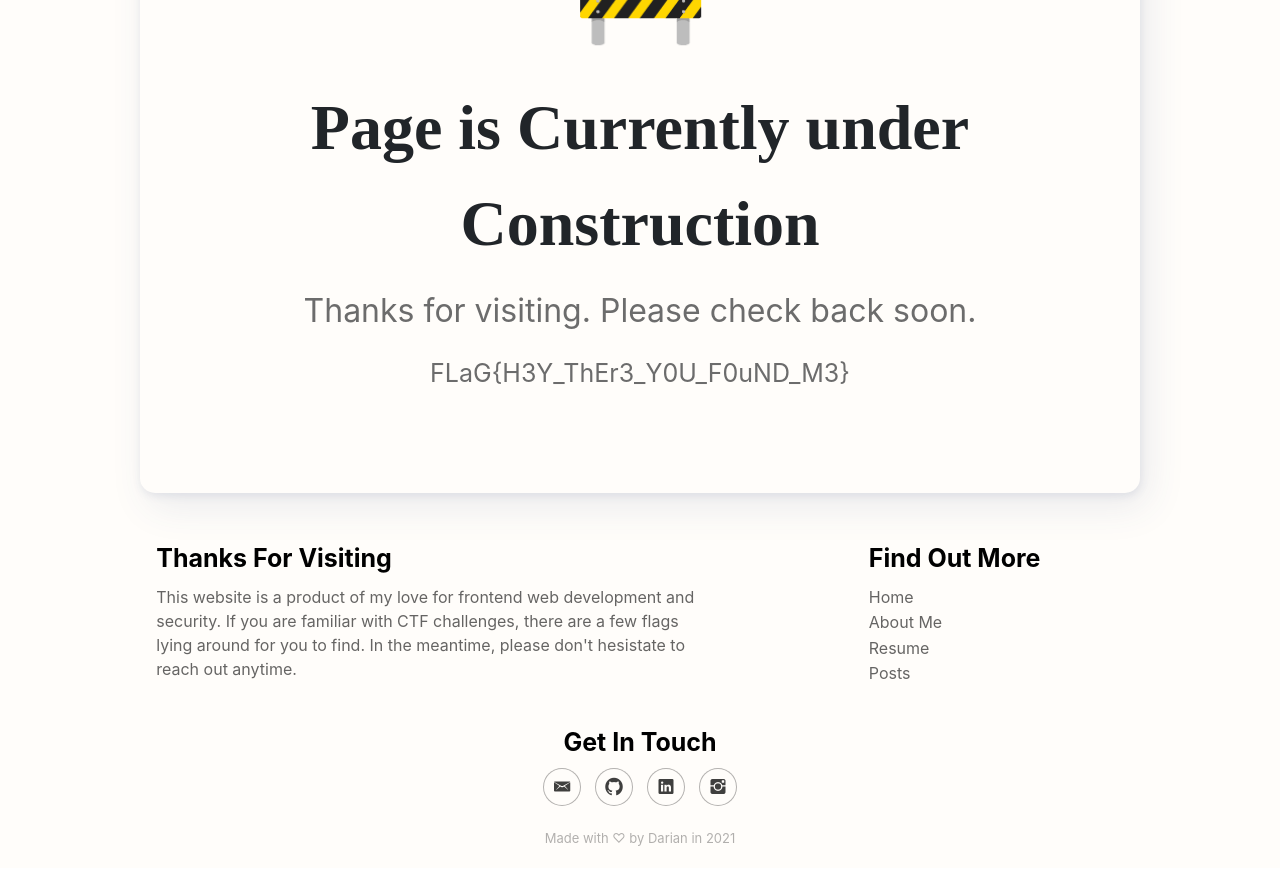
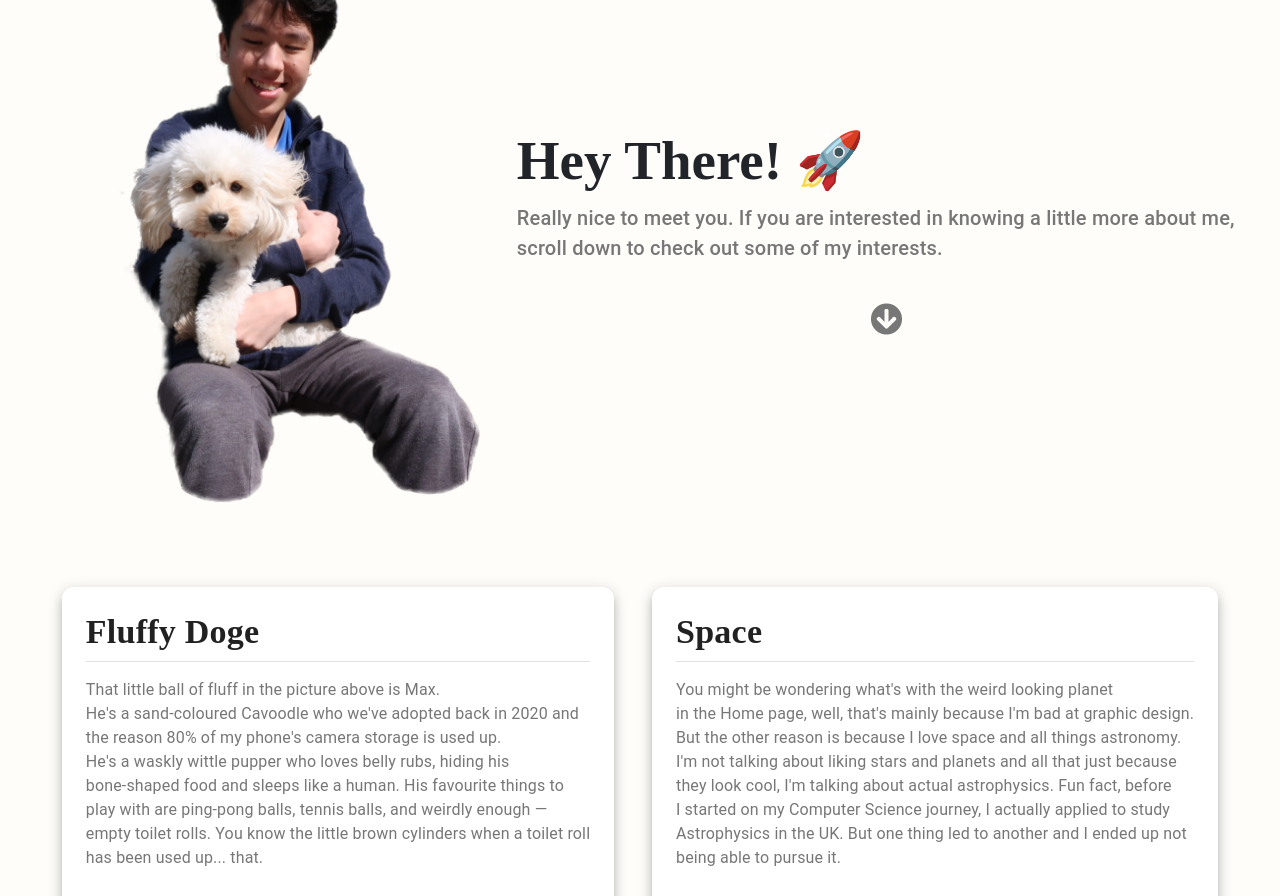
Before and after one commit to Darianlmj/Web-Portfolio, a React (Create React App) app: page /about in a window 1280 px wide. Shown: the part 240-1136 px from the top of the page. Before the commit the page ends 1108 px from the top, so only its background shows below. Built offline with nearby package versions, Linux system fonts and the light colour scheme; a web font is replaced by a local one.

Commit message:
Feature: added About Me page

```diff
--- a/src/App.js
+++ b/src/App.js
@@ -24,7 +24,7 @@ function App() {
       <NavBar toggle={toggle} />
       <Switch>
         <Route path='/' component={Home} exact/>
-        <Route path='/about' component={UnderConstruction} exact/>
+        <Route path='/about' component={About} exact/>
         <Route path='/resume' component={Resume} exact/>
         <Route path='/posts' component={UnderConstruction} exact/>
         <Route component={PageNotFound} />
--- a/src/pages/About/About.js
+++ b/src/pages/About/About.js
@@ -1,5 +1,8 @@
+import { Container, Card, Typography, Divider } from "@mui/material";
+import Emoji from "../../components/Emoji/Emoji";
 import React, { useEffect } from "react";
-import { AboutContainer, AboutImage, AboutTitle, AboutExcerpt } from './AboutElements'
+import { HashLink as Link } from 'react-router-hash-link';
+import { AboutHeader, AboutTitle, AboutBody } from './AboutElements'
 import './index.css'
 
 import ProfilePic from "../../images/ProfilePic.png"
@@ -9,26 +12,102 @@ const About = () => {
         document.title = "About Me | Darianlmj";
     }, []);
 
+    const emojiStyle = {
+
+    }
+
     return (
-        <>
-            <AboutContainer>
-                <AboutImage>
-                    <div className="shape shape1"></div>
-                    <div className="shape shape2"></div>
-                    <div className="shape shape3"></div>
-                </AboutImage>
-                    <div className="AboutInfo">
+        <div style={{backgroundColor: '#fffdfa'}}>
+            <Container maxWidth="xl" sx={{paddingTop: 10, paddingBottom: 10}}>
+                <AboutHeader>
+                    <img className="profileImage" src={ProfilePic} alt="Hey! It's Me"></img>
+                    <div style={{display: 'flex', flexDirection: 'column', alignContent: 'center', justifyContent: 'center'}}>
                         <AboutTitle>
-                            About Me
+                            Hey There! <Emoji style={emojiStyle} symbol="🚀"/>
                         </AboutTitle>
-                        <AboutExcerpt>
-                            I'm a second year Computer Science student at the University of New South Wales.
-                        </AboutExcerpt>
+                        <Typography sx={{fontWeight: 500, fontSize: 20, color: '#777777', paddingBottom: 5}}>
+                            Really nice to meet you. If you are interested in knowing a little more about me, scroll down to
+                            check out some of my interests. <br/>
+                        </Typography>
+                        <div className='backToTop'>
+                            <Link style={{color: '#777777'}} to='#about'>
+                                <i class="fas fa-arrow-circle-down fa-2x"></i>
+                            </Link>
+                        </div>
                     </div>
-            </AboutContainer>
-            <img className="profileImage" src={ProfilePic} alt="Image"></img>
-
-        </>
+                </AboutHeader>
+                <AboutBody>
+                    <Card sx={{minWidth: 275, padding: 3, borderRadius: 3}} raised="true">
+                        <Typography id="about" variant='h4' sx={{fontFamily: 'lyon-display-web', fontWeight: 800, paddingBottom: 1}}>Fluffy Doge</Typography>
+                        <Divider sx={{marginBottom: 2}} />
+                        <Typography variant='body1' sx={{color: '#777777'}}>
+                            That little ball of fluff in the picture above is Max. <br/>
+                            He's a sand-coloured Cavoodle who we've adopted back in 2020 and <br/>
+                            the reason 80% of my phone's camera storage is used up. <br/>
+                            He's a waskly wittle pupper who loves belly rubs, hiding his <br/>
+                            bone-shaped food and sleeps like a human. His favourite things to <br/>
+                            play with are ping-pong balls, tennis balls, and weirdly enough &#8212; <br/>
+                            empty toilet rolls. You know the little  brown cylinders when a toilet roll <br/>
+                            has been used up... that. <br/>
+                            <br/>
+                            If you would like to follow Max's adventures, check out his
+                            <a href="https://www.instagram.com/maxisacavoodle/"> Instagram</a>. <br/>
+                        </Typography>
+                    </Card>
+                    <Card sx={{minWidth: 275, padding: 3, borderRadius: 3}} raised="true">
+                        <Typography variant='h4' sx={{fontFamily: 'lyon-display-web', fontWeight: 800, paddingBottom: 1}}>Space</Typography>
+                        <Divider sx={{marginBottom: 2}} />
+                        <Typography variant='body1' sx={{color: '#777777'}}>
+                            You might be wondering what's with the weird looking planet <br/>
+                            in the Home page, well, that's mainly because I'm bad at graphic design. <br/>
+                            But the other reason is because I love space and all things astronomy. <br/>
+                            I'm not talking about liking stars and planets and all that just because <br/>
+                            they look cool, I'm talking about actual astrophysics. Fun fact, before <br/>
+                            I started on my Computer Science journey, I actually applied to study <br/>
+                            Astrophysics in the UK. But one thing led to  another and I ended up not<br/>
+                            being able to pursue it. <br/>
+                            <br/>
+                            Now I just resign myself to watching old Richard Feynman lectures on <br/>
+                            Youtube and reading about dark matter and quasars in books.
+                        </Typography>
+                    </Card>
+                </AboutBody>
+                <AboutBody>
+                    <Card sx={{minWidth: 275, padding: 3, borderRadius: 3}} raised="true">
+                        <Typography variant='h4' sx={{fontFamily: 'lyon-display-web', fontWeight: 800, paddingBottom: 1}}>TV Shows</Typography>
+                        <Divider sx={{marginBottom: 2}} />
+                        <Typography variant='body1' sx={{color: '#777777'}}>
+                            Anyone who knows me knows that I love watching US sitcoms. <br/>
+                            Name any show, I will bet you I have
+                            watched it. From Modern Family, <br/>
+                            Two and a Half Men, 2 Broke Girls, Brooklyn Nine-Nine; to lesser <br/>
+                            known ones like 8 Simple Rules and Everybody Hates Chris just to <br/>
+                            name a few. I have watched them all to a point where I can actually <br/>
+                            recite lines from any given episode. <br/>
+                            <br/>
+                            Controversial Opinion: <br/>
+                            How I Met Your Mother &#62; Friends
+                        </Typography>
+                    </Card>
+                    <Card sx={{minWidth: 275, padding: 3, borderRadius: 3}} raised="true">
+                        <Typography variant='h4' sx={{fontFamily: 'lyon-display-web', fontWeight: 800, paddingBottom: 1}}>Music</Typography>
+                        <Divider sx={{marginBottom: 2}} />
+                        <Typography variant='body1' sx={{color: '#777777'}}>
+                            This is where my taste in music varies a lot compared to others. <br/>
+                            While some prefer EDM, Metal or Pop Rock &#8212; I prefer musicals. <br/>
+                            And no, I'm not just talking about only liking the songs, I actually <br/>
+                            love watching it for the plot. Some say that musical theater is boring <br/>
+                            or  that it makes no sense, but to me, I think that it's a really underrated<br/>
+                            art form. It literally takes a triple threat to be able to pull off a convincing<br/>
+                            show. <br/>
+                            <br/>
+                            If you are familiar with musicals like Hairspray, DEH (not the movie) and<br/>
+                            Funny Girl, we have much to talk about.
+                        </Typography>
+                    </Card>
+                </AboutBody>
+            </Container>
+        </div>
     )
 }
 
--- a/src/pages/About/AboutElements.js
+++ b/src/pages/About/AboutElements.js
@@ -1,27 +1,19 @@
 import styled from "styled-components"
 
-export const AboutContainer = styled.div `
+export const AboutHeader = styled.div `
+    display: flex;
+    justify-content: space-evenly;
     align-content: center;
-
-`
-
-export const AboutImage = styled.div`
-    margin: 10px;
-
-
 `
 
 export const AboutTitle = styled.div`
-    margin-left: 30px;
-    /* float: left; */
-    font-size: 130px;
-    font-weight: bold;
-    font-family: "something wild";
+    font-family: lyon-display-web;
+    font-size: 55px;
+    font-weight: 800;
 `
 
-export const AboutExcerpt = styled.div`
-    margin-left: 30px;
-    font-size: 25px;
-    font-weight: bold;
-    z-index: 1;
+export const AboutBody = styled.div`
+    display: flex;
+    justify-content: space-evenly;
+    padding-top: 50px;
 `
--- a/src/pages/About/index.css
+++ b/src/pages/About/index.css
@@ -1,44 +1,7 @@
-.shape {
-    content: '';
-    height: 65vh;
-    width: 90vw;
-    left: 5vw;
-    position: absolute;
-    margin: auto;
-    /* padding: 50px;  */
-    z-index: -1;
-}
-
-.shape1 {
-    background-color: grey;
-    clip-path: polygon(81% 10%, 88% 50%, 71% 98%, 36% 82%);
-    transform: translateX(-150px);
-}
-
-.shape2 {
-    background-color: coral;
-    clip-path: polygon(46% -10%, 114% 49%, 77% 100%, 36% 65%);
-    transform: translateX(-150px);
-}
-
-.shape3 {
-    background-color: lightpink;
-    clip-path: polygon(16% 12%, 37% 15%, 45% 5%, 72% 66%, 14% 93%, 0% 41%, 6% 35%);
-    transform: translateX(-80px);
-}
-
 .profileImage {
-    height: 600px;
-    transform: translate(420px, -230px);
-    margin: auto;
+    width: 40%;
 }
 
 .AboutInfo {
     width: 400px;
 }
-
-@media screen and (max-width: 1960px) {
-    .shape {
-        padding: auto;
-    }
-}
```
